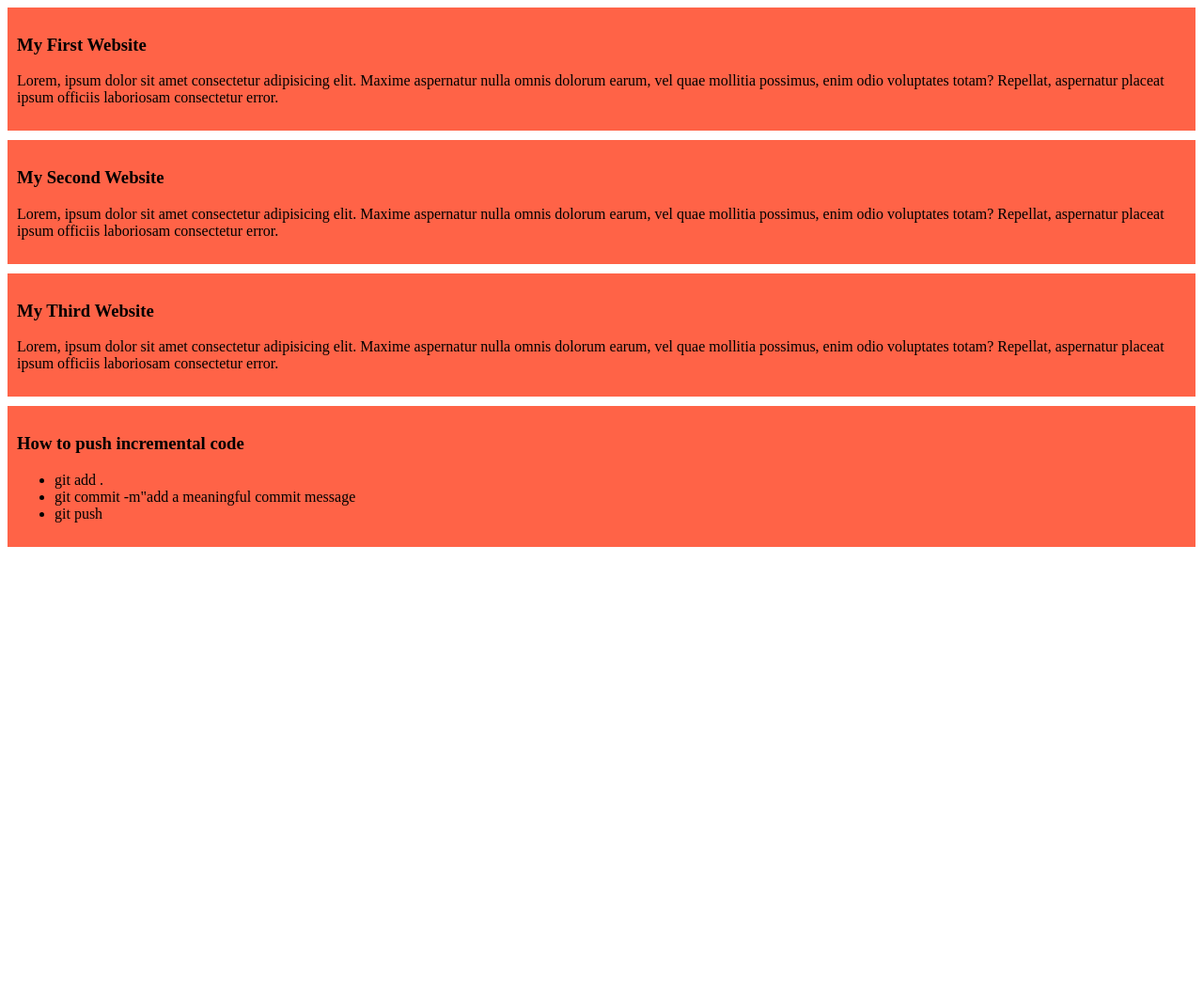
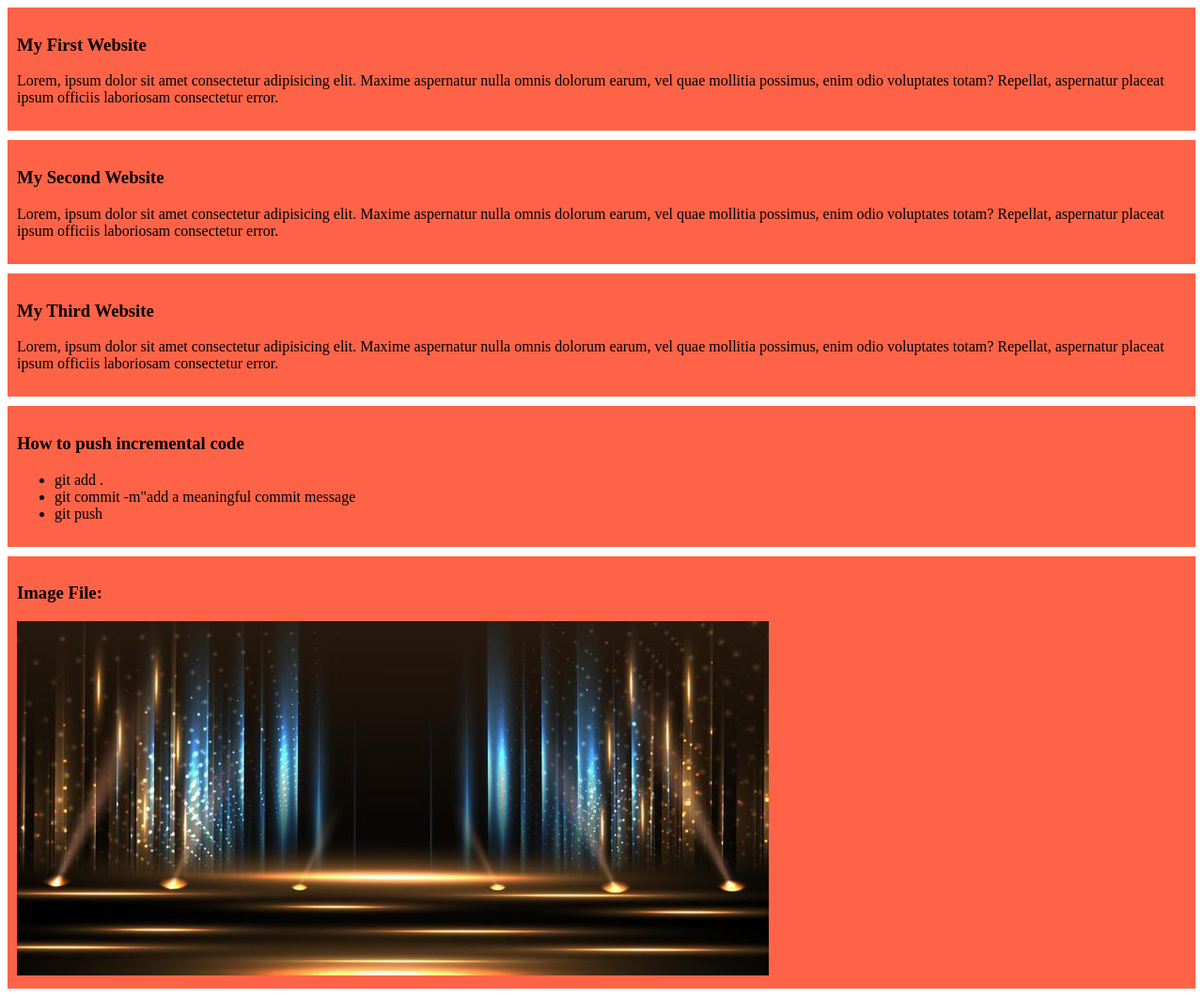
Before and after one commit to ARShezan/my-website, a plain HTML site: page index.html in a window 1280 px wide. Shown: the whole page at 94% size. Before the commit the page ends 800 px from the top, so only its background shows below. Drawn offline with Linux system fonts and the light colour scheme.

Commit message:
added an image

```diff
--- a/index.html
+++ b/index.html
@@ -37,5 +37,12 @@
 
     </div>
 
+    <div>
+
+        <h3>Image File:</h3>
+
+        <img src="images/Background.jpg" alt="">
+    </div>
+
 </body>
 </html>
```
Also changed, not shown: images/Background.jpg (added).
